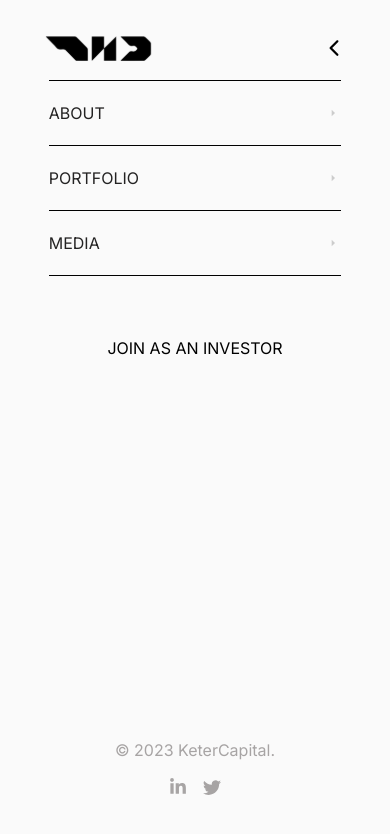
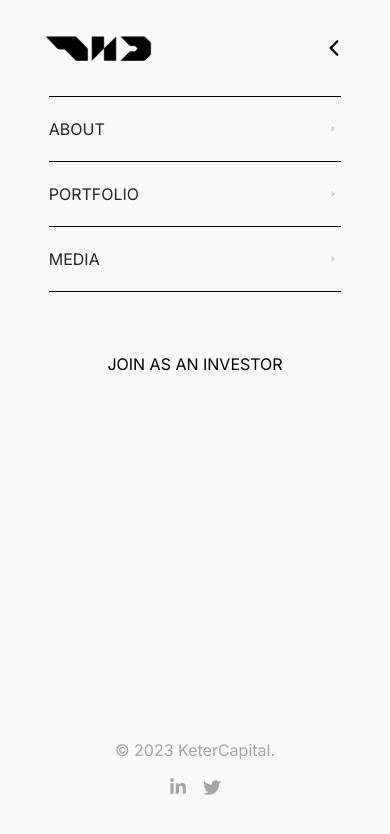
Before and after one commit to LuisLeonPardo/KeterCapital, a Next.js app: page /components/NavBar/NavBar in a window 390 px wide. Both pictures are taken after a click on the element 334 px from the left and 48 px from the top of the page. Shown: the top 834 px of the page. Built offline with nearby package versions, Linux system fonts and the light colour scheme.

Commit message:
Fix margin top

```diff
--- a/src/pages/components/NavBar/NavBar.jsx
+++ b/src/pages/components/NavBar/NavBar.jsx
@@ -83,7 +83,7 @@ export default function NavBar() {
                 : "flex flex-col w-full h-screen absolute top-20 left-0 bg-[#FAFAFA]"
             }
           >
-            <ul className="flex flex-col items-center uppercase text-[#242323]">
+            <ul className="flex flex-col items-center uppercase text-[#242323] mt-4">
               <Link
                 href="#about"
                 className="py-5 flex justify-between items-center border-y-[1px] border-black w-9/12 "
```
